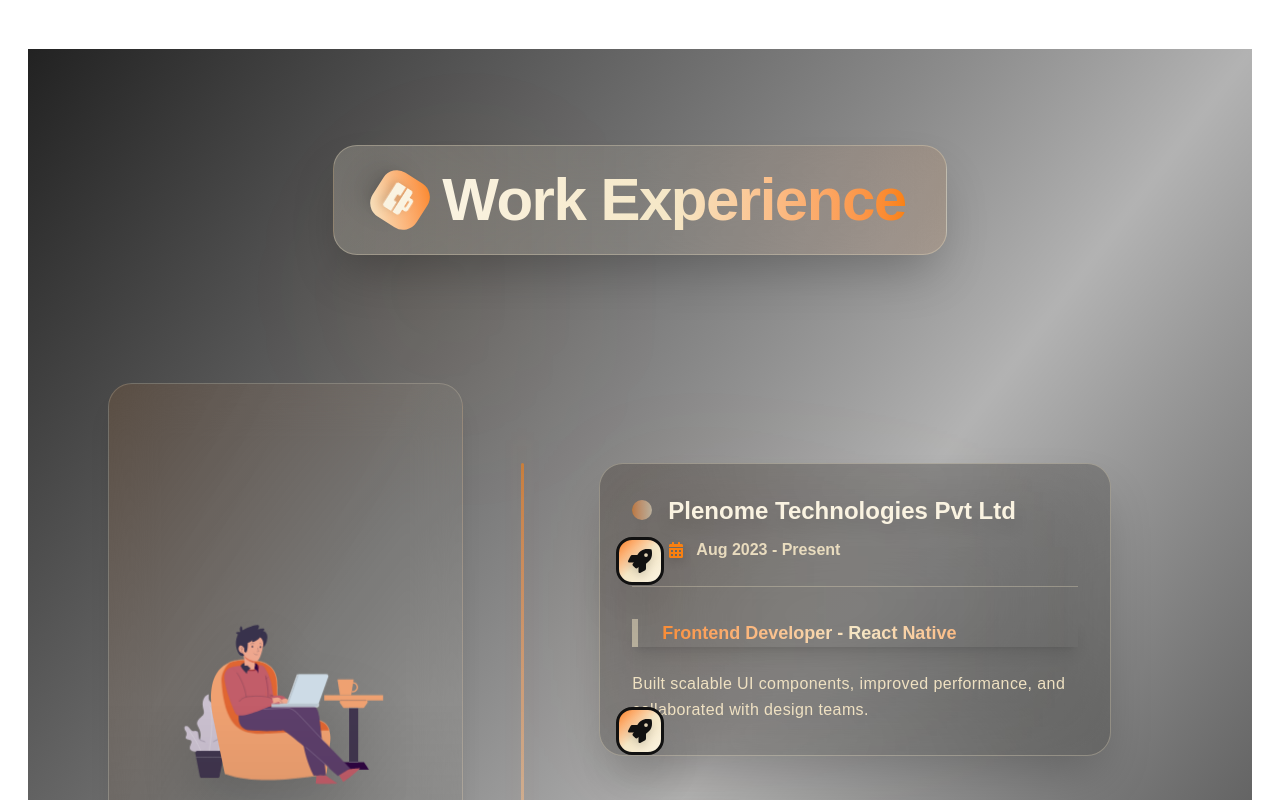
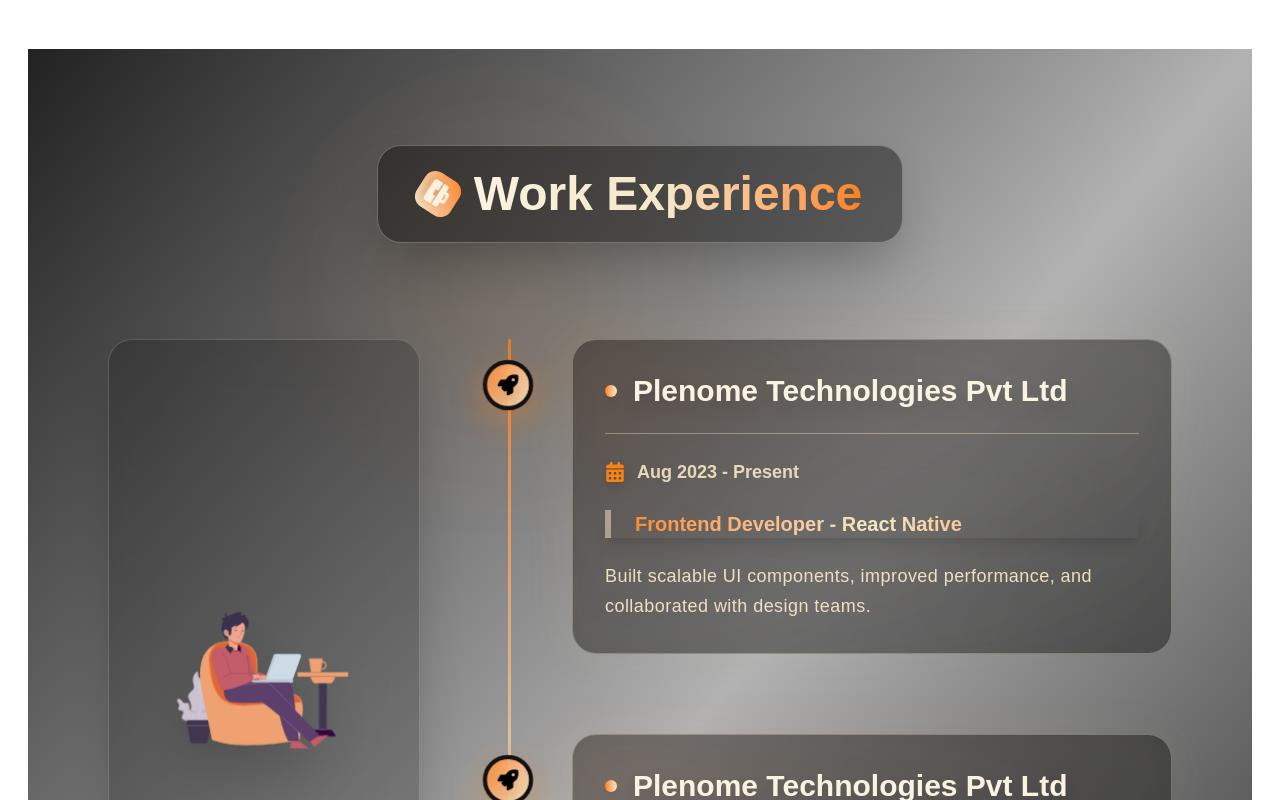
Before and after one commit to Elakkiya-S-28/portfolio_web, a Next.js app: page /Main in a window 1280 px wide. Shown: the part 3180-3980 px from the top of the page. Built offline with nearby package versions, Linux system fonts and the light colour scheme.

Commit message:
Completed Exp

```diff
--- a/src/Data.tsx
+++ b/src/Data.tsx
@@ -257,14 +257,14 @@
     icon: FaLinkedin,
     label: "LinkedIn",
     href: "https://www.linkedin.com/in/elakkiya-selvarajan-384b1a1aa/",
-    text: "linkedin.com/in/elakkiya-selvarajan",
+    // text: "linkedin.com/in/elakkiya-selvarajan",
     color: "from-orange-500 to-red-500",
   },
   {
     icon: FaGithub,
     label: "GitHub",
     href: "https://github.com/Elakkiya-S-28",
-    text: "github.com/Elakkiya-S-28",
+    // text: "github.com/Elakkiya-S-28",
     color: "from-gray-700 to-gray-800",
   },
   {
--- a/src/container/Main/Experience/page.tsx
+++ b/src/container/Main/Experience/page.tsx
@@ -9,176 +9,184 @@
 export default function Experience() {
   return (
     <section className="min-h-screen px-6 md:px-12 lg:px-20 py-24 bg-gradient-to-br from-[#222222] via-black/30 to-[#111] relative overflow-hidden">
-      {/* Enhanced Background */}
+
+      {/* Background Glow */}
       <div className="absolute inset-0">
-        <div className="absolute top-20 left-1/4 w-80 h-80 bg-gradient-to-r from-[#FA8112]/8 rounded-full blur-3xl animate-pulse" />
-        <div className="absolute bottom-32 right-1/4 w-72 h-72 bg-gradient-to-b from-[#F5E7C6]/8 rounded-full blur-3xl animate-pulse" style={{animationDelay: '1s'}} />
+        <div className="absolute top-20 left-1/4 w-80 h-80 bg-[#FA8112]/10 rounded-full blur-3xl animate-pulse" />
+        <div className="absolute bottom-32 right-1/4 w-72 h-72 bg-[#F5E7C6]/10 rounded-full blur-3xl animate-pulse" style={{animationDelay: '1s'}} />
       </div>
 
       <div className="max-w-7xl mx-auto relative z-20">
-        {/* Cinematic Header */}
+
+        {/* Header */}
         <motion.div
-          className="text-center mb-24 lg:mb-32"
-          initial={{ opacity: 0, y: 60, scale: 0.9 }}
-          whileInView={{ opacity: 1, y: 0, scale: 1 }}
+          className="text-center mb-24"
+          initial={{ opacity: 0, y: 30 }}
+          whileInView={{ opacity: 1, y: 0 }}
           viewport={{ once: true }}
-          transition={{ duration: 1, ease: [0.22, 1, 0.36, 1] }}
+          transition={{ duration: 0.8 }}
         >
           <motion.div
-            className="inline-flex items-center gap-4 px-10 py-6 bg-gradient-to-r from-[#FAF3E1]/20 via-[#F5E7C6]/10 to-[#FA8112]/10 backdrop-blur-2xl rounded-3xl border border-[#F5E7C6]/30 shadow-2xl"
-            initial={{ scale: 0, rotateX: -10 }}
-            animate={{ scale: 1, rotateX: 0 }}
-            transition={{ duration: 0.8, delay: 0.3, type: "spring", stiffness: 300 }}
+            className="inline-flex items-center gap-4 px-10 py-6 bg-black/40 backdrop-blur-xl rounded-3xl border border-[#F5E7C6]/30 shadow-2xl"
+            whileHover={{ scale: 1.02 }}
+            transition={{ type: "spring", stiffness: 400 }}
           >
             <motion.div
               animate={{ rotate: 360 }}
               transition={{ duration: 20, repeat: Infinity, ease: "linear" }}
-              className="p-3 bg-gradient-to-br from-[#FA8112] to-[#F5E7C6] rounded-2xl shadow-xl"
+              className="p-2 bg-gradient-to-br from-[#FA8112] to-[#F5E7C6] rounded-xl"
             >
-              <FaBriefcase className="w-7 h-7 text-[#FAF3E1] drop-shadow-lg" />
+              <FaBriefcase className="w-6 h-6 text-[#FAF3E1] drop-shadow-lg" />
             </motion.div>
-            <h2 className="text-5xl lg:text-6xl font-black bg-gradient-to-r from-[#FAF3E1] via-[#F5E7C6] to-[#FA8112] bg-clip-text text-transparent tracking-tight">
+            <h2 className="text-4xl lg:text-5xl font-bold bg-gradient-to-r from-[#FAF3E1] via-[#F5E7C6] to-[#FA8112] bg-clip-text text-transparent">
               Work Experience
             </h2>
           </motion.div>
         </motion.div>
 
-        {/* 3-PART LAYOUT: Full Width Lottie | Center Line | Right Cards */}
-        <div className="lg:grid lg:grid-cols-12 lg:gap-0 lg:min-h-[80vh]">
+        {/* Main Layout */}
+        <div className="grid lg:grid-cols-12 gap-10 lg:gap-16 items-start">
 
-          {/* PART 1: LEFT - TOTAL WIDTH Lottie (Full Occupation) */}
-          <div className="lg:col-span-4 lg:sticky lg:top-32 lg:h-[80vh]">
+          {/* LEFT LOTTIE */}
           <motion.div
-              className="w-full h-full bg-gradient-to-br from-[#FA8112]/10 via-[#F5E7C6]/5 to-[#FAF3E1]/5 backdrop-blur-xl rounded-3xl border border-[#F5E7C6]/20 shadow-xl p-6"
-              initial={{ opacity: 0, x: -100 }}
+            className="lg:col-span-4 lg:sticky lg:top-32 lg:h-[85vh] order-2 lg:order-1"
+            initial={{ opacity: 0, x: -50 }}
             whileInView={{ opacity: 1, x: 0 }}
             viewport={{ once: true }}
-              transition={{ duration: 1, type: "spring" }}
-              whileHover={{ scale: 1.02, boxShadow: "0 20px 40px rgba(250,129,18,0.2)" }}
+            transition={{ duration: 0.8 }}
+          >
+            <motion.div
+              className="w-full h-full bg-black/20 backdrop-blur-xl rounded-3xl border border-[#F5E7C6]/20 shadow-2xl p-6 overflow-hidden"
+              whileHover={{ scale: 1.02 }}
+              transition={{ type: "spring", stiffness: 300 }}
             >
               <Lottie
                 animationData={work}
                 loop
                 className="w-full h-full drop-shadow-2xl"
               />
-              <div className="absolute inset-0 bg-gradient-to-t from-black/20 via-transparent to-transparent rounded-3xl" />
+            </motion.div>
+          </motion.div>
+
+          {/* RIGHT TIMELINE */}
+          <div className="lg:col-span-8 relative order-1 lg:order-2">
+
+            {/* Vertical Line */}
+            <div className="absolute left-6 top-0 h-full w-[3px] bg-gradient-to-b from-[#FA8112]/80 via-[#F5E7C6]/70 to-[#FAF3E1]/60 shadow-lg rounded-full z-10" />
+
+            <div className="space-y-20 relative z-20">
+              {EXPERIENCE.map((item, index) => (
+                <motion.div
+                  key={index}
+                  className="relative flex items-start gap-10"
+                  initial={{ opacity: 0, y: 40 }}
+                  whileInView={{ opacity: 1, y: 0 }}
+                  viewport={{ once: true }}
+                  transition={{ duration: 0.6, delay: index * 0.15 }}
+                >
+                  {/* ANIMATED AERO DOT - PERFECTLY ALIGNED */}
+                  <div className="flex-shrink-0 mt-[22px]"> {/* Fixed vertical alignment */}
+                    <motion.div
+                      className="cursor-pointer"
+                      initial={{ scale: 0, rotate: -180 }}
+                      whileInView={{ scale: 1, rotate: 0 }}
+                      whileHover={{
+                        scale: 1.4,
+                        y: -10
+                      }}
+                      whileTap={{ scale: 0.95 }}
+                      viewport={{ once: true }}
+                      transition={{
+                        type: "spring",
+                        stiffness: 400,
+                        damping: 15,
+                        delay: index * 0.1
+                      }}
+                    >
+                      <motion.div
+                        className="w-12 h-12 bg-gradient-to-br from-[#FA8112]/90 to-[#F5E7C6]/90 rounded-full flex items-center justify-center shadow-2xl border-4 border-[#111] overflow-hidden relative"
+                        style={{ boxShadow: "0 10px 30px rgba(250, 129, 18, 0.4)" }}
+                        animate={{
+                          scale: [1, 1.08, 1]
+                        }}
+                        transition={{
+                          scale: { duration: 2.5, repeat: Infinity, ease: "easeInOut" }
+                        }}
+                        whileHover={{
+                          scale: 1.2,
+                          boxShadow: "0 20px 40px rgba(250,129,18,0.6)"
+                        }}
+                      >
+                        <motion.div
+                          className="absolute inset-0 bg-gradient-to-r from-[#FA8112]/50 to-[#F5E7C6]/50 rounded-full blur-sm -z-10"
+                          animate={{ scale: [1, 1.25, 1] }}
+                          transition={{ duration: 1.8, repeat: Infinity }}
+                        />
+                        <FaRocket className="text-black w-5 h-5 drop-shadow-xl z-20 relative" />
+                      </motion.div>
                     </motion.div>
                   </div>
 
-          {/* PART 2: CENTER - Vertical Line + Aero Dots (STRAIGHT TO CARDS) */}
-          <div className="lg:col-span-1 lg:pt-20 flex flex-col items-center lg:min-h-[70vh] lg:pl-8">
-            {/* Vertical Aero Line */}
-            <div className="w-[3px] h-full bg-gradient-to-b from-[#FA8112]/60 via-[#F5E7C6]/50 to-[#FAF3E1]/40 shadow-lg rounded-full relative mx-auto z-20">
+                  {/* Card */}
                   <motion.div
-                className="absolute inset-0 bg-gradient-to-r from-[#FA8112]/30 rounded-full blur-md"
-                animate={{ scaleY: [1, 1.08, 1], opacity: [1, 0.8, 1] }}
+                    className="w-full max-w-2xl bg-black/40 backdrop-blur-3xl border border-[#F5E7C6]/30 rounded-3xl p-8 hover:border-[#F5E7C6]/70 hover:shadow-[#FA8112]/30 hover:-translate-y-2 transition-all duration-700 relative z-20 flex-1"
+                    initial={{ scale: 0.95, rotateX: 10 }}
+                    whileInView={{ scale: 1, rotateX: 0 }}
+                    whileHover={{ scale: 1.02, rotateX: -5 }}
+                    transition={{ duration: 0.6 }}
+                  >
+                    {/* Background Glow */}
+                    <motion.div
+                      className="absolute inset-0 bg-gradient-to-br from-[#FA8112]/10 via-[#F5E7C6]/5 rounded-3xl blur-xl -z-10 opacity-80"
+                      animate={{ scale: [1, 1.05, 1] }}
                       transition={{ duration: 3, repeat: Infinity }}
                     />
+
+                    {/* Company Name Row - LEVEL WITH AERO */}
+                    <div className="flex items-center gap-4 pb-6 mb-6 border-b border-[#F5E7C6]/40 hover:border-[#F5E7C6]/70 transition-all duration-500">
+                      <div className="w-3 h-3 bg-gradient-to-r from-[#FA8112] to-[#F5E7C6] rounded-full shadow-lg flex-shrink-0" />
+                      <h3 className="text-2xl lg:text-3xl font-black text-[#FAF3E1] leading-tight drop-shadow-xl">
+                        {item.company}
+                      </h3>
                     </div>
 
-            {/* Aero Dots - PERFECTLY STRAIGHT TO CARD COMPANY HEADINGS */}
-            <div className="absolute left-1/2 transform -translate-x-1/2 pt-20 space-y-28 lg:space-y-32 w-full flex flex-col items-center z-30">
-              {EXPERIENCE.map((item, index) => (
+                    {/* Duration */}
                     <motion.div
-                  key={index}
-                  className="w-12 h-12 flex items-center justify-center relative mt-[-6px]"
-                  initial={{ scale: 0, rotate: -180 }}
-                  whileInView={{ scale: 1, rotate: 0 }}
-                  viewport={{ once: true }}
-                  transition={{ duration: 0.8, delay: index * 0.2 }}
-                  whileHover={{ scale: 1.8, y: -12 }}
+                      className="flex items-center gap-3 text-lg text-[#F5E7C6]/90 font-semibold mb-6"
+                      initial={{ opacity: 0, x: 20 }}
+                      whileInView={{ opacity: 1, x: 0 }}
+                      transition={{ duration: 0.5, delay: 0.2 }}
                     >
-                  <motion.div
-                    className="w-full h-full bg-gradient-to-br from-[#FA8112] via-[#F5E7C6] to-[#FAF3E1] rounded-2xl shadow-2xl border-3 border-[#111] flex items-center justify-center relative overflow-hidden"
-                    whileHover={{ boxShadow: "0 0 35px rgba(250,129,18,0.7)" }}
-                  >
-                    <FaRocket className="w-6 h-6 text-[#111] drop-shadow-lg" />
-                  </motion.div>
-                </motion.div>
-              ))}
-            </div>
-          </div>
-
-          {/* PART 3: RIGHT - Full Experience Cards */}
-          <div className="lg:col-span-7 lg:pt-20 lg:pl-12 space-y-20 lg:space-y-28">
-            {EXPERIENCE.map((item, index) => (
-              <motion.div
-                key={index}
-                className="group"
-                initial={{ opacity: 0, y: 50 }}
-                whileInView={{ opacity: 1, y: 0 }}
-                viewport={{ once: true, margin: "-100px" }}
-                transition={{ duration: 1, delay: index * 0.15 }}
-              >
-                <motion.div
-                  className="group relative bg-black/20 backdrop-blur-3xl border border-[#F5E7C6]/30 shadow-2xl hover:shadow-[#FA8112]/30 hover:-translate-y-4 transition-all duration-700 max-w-lg rounded-3xl p-8"
-                  initial={{ scale: 0.95, rotateX: 10 }}
-                  whileInView={{ scale: 1, rotateX: 0 }}
-                  whileHover={{ scale: 1.02, rotateX: -3, borderColor: "#F5E7C6" }}
-                >
-                  <div className="absolute inset-0 bg-gradient-to-br from-[#FA8112]/5 via-[#F5E7C6]/5 to-[#FAF3E1]/5 backdrop-blur-2xl rounded-3xl -z-10 animate-pulse opacity-80" />
-
-                  <div className="flex items-start gap-4 pb-6 mb-8 border-b border-[#F5E7C6]/30 group-hover:border-[#F5E7C6]/60 transition-all duration-500 relative overflow-hidden">
-                    <motion.div
-                      className="flex-shrink-0 mt-1 w-5 h-5 bg-gradient-to-r from-[#FA8112] to-[#F5E7C6] rounded-xl shadow-xl relative animate-pulse"
-                      whileHover={{ scale: 1.2, y: -2 }}
-                    >
-                      <motion.div
-                        className="absolute inset-0 bg-white/10 rounded-xl blur-sm animate-ping"
-                        transition={{ duration: 1.5, repeat: Infinity }}
-                      />
-                    </motion.div>
-                    <div className="flex-1 min-w-0">
-                      <motion.h3
-                        className="text-xl lg:text-2xl font-black text-[#FAF3E1] leading-tight group-hover:text-[#F5E7C6] transition-all duration-500 drop-shadow-xl"
-                        whileHover={{ scale: 1.02, y: -2 }}
-                      >
-                        {item.company}
-                      </motion.h3>
-                      <motion.div
-                        className="flex items-center gap-3 mt-3 text-base text-[#F5E7C6]/90 font-semibold"
-                        whileHover={{ x: 8 }}
-                        transition={{ duration: 0.3 }}
-                      >
-                        <FaCalendarAlt className="w-4 h-4 text-[#FA8112] drop-shadow-lg flex-shrink-0" />
+                      <FaCalendarAlt className="w-5 h-5 text-[#FA8112] drop-shadow-lg flex-shrink-0" />
                       <span>{item.duration}</span>
                     </motion.div>
-                    </div>
-                  </div>
 
+                    {/* Role */}
                     <motion.h4
-                    className="text-lg font-bold bg-gradient-to-r from-[#FA8112] via-[#F5E7C6] to-[#FA8112] bg-clip-text text-transparent mb-6 pl-6 border-l-6 border-[#F5E7C6]/50 shadow-lg"
+                      className="text-xl font-bold bg-gradient-to-r from-[#FA8112] via-[#F5E7C6] to-[#FA8112] bg-clip-text text-transparent mb-6 pl-6 border-l-6 border-[#F5E7C6]/50 shadow-lg"
                       initial={{ x: 30, opacity: 0 }}
                       whileInView={{ x: 0, opacity: 1 }}
-                    transition={{ duration: 0.8, delay: 0.2 }}
-                    whileHover={{ scale: 1.03, x: 5 }}
+                      transition={{ duration: 0.6, delay: 0.3 }}
                     >
                       {item.role}
                     </motion.h4>
 
+                    {/* Description */}
                     <motion.p
-                    className="text-base text-[#F5E7C6]/95 leading-relaxed font-medium tracking-wide"
+                      className="text-lg text-[#F5E7C6]/95 leading-relaxed font-medium tracking-wide"
                       initial={{ opacity: 0, y: 20 }}
                       whileInView={{ opacity: 1, y: 0 }}
-                    transition={{ duration: 0.8, delay: 0.4 }}
+                      transition={{ duration: 0.6, delay: 0.4 }}
                     >
                       {item.description}
                     </motion.p>
-
-                  <motion.div
-                    className="absolute inset-0 bg-gradient-to-r from-[#FA8112]/20 via-[#F5E7C6]/10 rounded-3xl blur-3xl -z-10 opacity-0"
-                    animate={{
-                      opacity: [0, 0.4, 0],
-                      scale: [1, 1.06, 1]
-                    }}
-                    transition={{ duration: 4, repeat: Infinity }}
-                  />
                   </motion.div>
                 </motion.div>
               ))}
             </div>
           </div>
         </div>
+      </div>
     </section>
   );
 }
```
Lines whose indentation alone changed are shown as unchanged.
